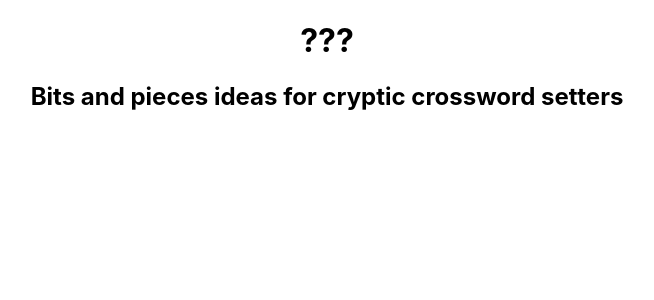
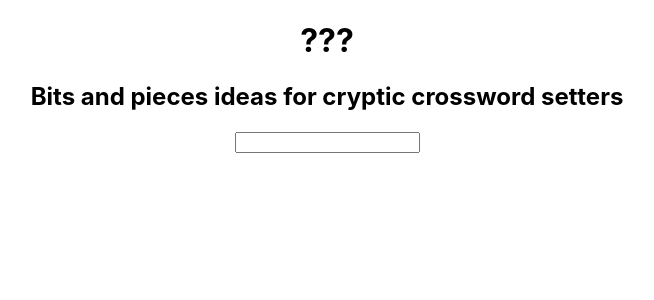
Before and after one commit to RobOwenKing/cryptic_setter_tool, a React (Create React App) app: page / in a window 1280 px wide. Shown: the top 300 px of the page, without its empty margins (313-967 px from the left). Built offline with nearby package versions, Linux system fonts and the light colour scheme.

Commit message:
feat: Add controlled <input> for search-box

```diff
--- a/src/App.tsx
+++ b/src/App.tsx
@@ -1,14 +1,23 @@
-import React from 'react';
+import { useState } from 'react';
 import logo from './logo.svg';
 import './App.css';
 
 const App = () => {
+  const [searchTerm, setSearchTerm] = useState('');
+
+  const handleChange = (e: React.ChangeEvent<HTMLInputElement>) => {
+    setSearchTerm(e.target.value);
+  };
+
   return (
     <div className="App">
       <header>
         <h1>???</h1>
         <h2>Bits and pieces ideas for cryptic crossword setters</h2>
       </header>
+      <main>
+        <input aria-label="search-box" value={searchTerm} onChange={handleChange} />
+      </main>
     </div>
   );
 }
```
